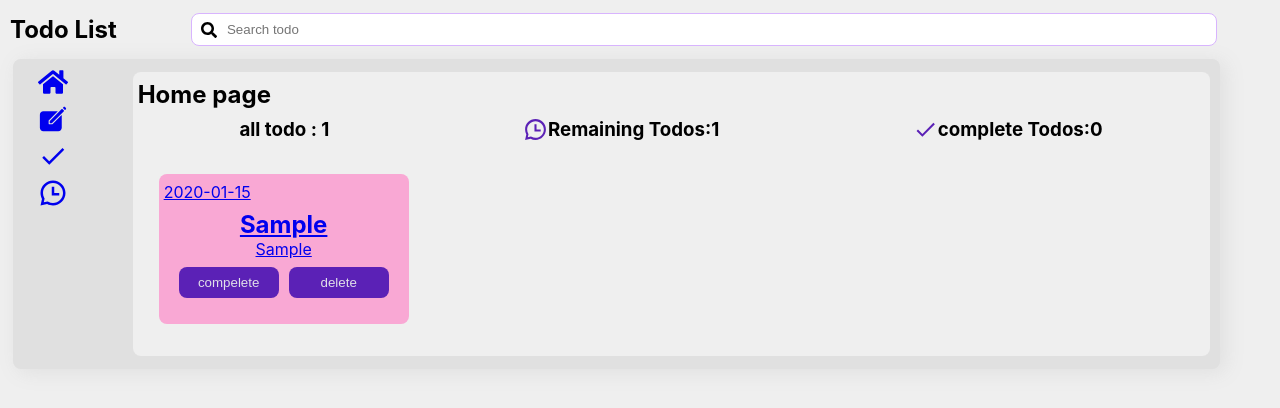
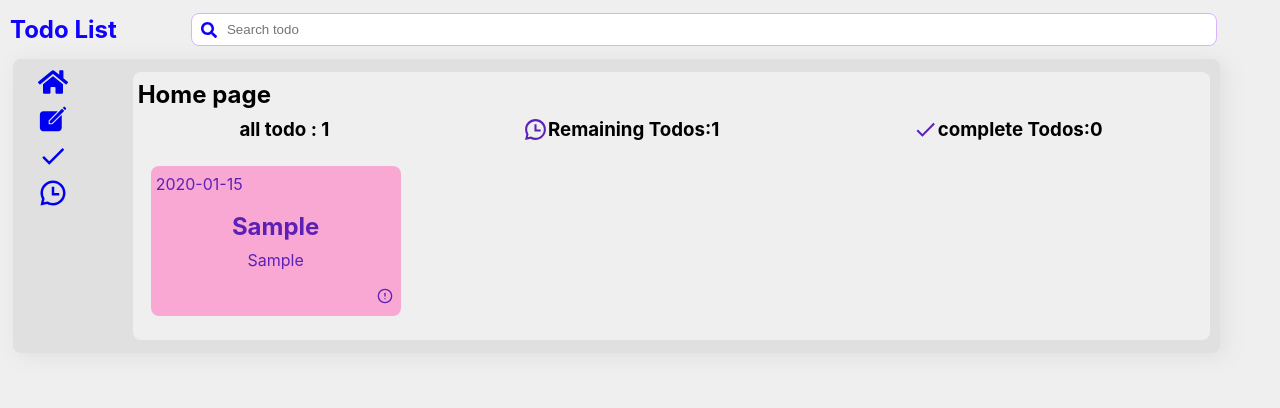
Before and after one commit to alireza921/TodoList-project, a React (Create React App) app: page /newtodo in a window 1280 px wide. Both pictures are taken after typing "2020-01-15", "Sample", "Sample" into the empty fields and a click on the button "create todo". Shown: the top 408 px of the page. Built offline with nearby package versions, Linux system fonts and the light colour scheme.

Commit message:
better styles&action btn on todoDetail

```diff
--- a/src/App.js
+++ b/src/App.js
@@ -1,4 +1,3 @@
-import logo from "./logo.svg";
 import "./App.css";
 import TodoApp from "./components/todoApp/todoApp";
 import { BrowserRouter } from "react-router-dom";
--- a/src/Pages/create todo/newTodo.js
+++ b/src/Pages/create todo/newTodo.js
@@ -1,10 +1,9 @@
 import { useState } from "react";
-import { useNavigate, useLocation, Link } from "react-router-dom";
+import { useNavigate } from "react-router-dom";
 import styles from "./newtodo.module.css";
 const NewTodo = ({ onAddTodo }) => {
   const navigate = useNavigate();
-  const location = useLocation();
-  console.log(location);
+
   const [newTodo, setNewTodo] = useState({
     title: "",
     date: "",
@@ -13,7 +12,7 @@ const NewTodo = ({ onAddTodo }) => {
 
   const changeHandler = (e) => {
     setNewTodo({ ...newTodo, [e.target.name]: e.target.value });
-    console.log(newTodo);
+    // console.log(newTodo);
   };
   const submitHandler = (e) => {
     e.preventDefault();
@@ -25,7 +24,8 @@ const NewTodo = ({ onAddTodo }) => {
     <form onSubmit={submitHandler} className={styles.newTodoForm}>
       <div className={styles.inputContainer}>
         <label> Date </label>
-        <input className={styles.input}
+        <input
+          className={styles.input}
           name='date'
           value={newTodo.date}
           type='date'
@@ -34,7 +34,8 @@ const NewTodo = ({ onAddTodo }) => {
       </div>
       <div className={styles.inputContainer}>
         <label> Title</label>
-        <input className={styles.input}
+        <input
+          className={styles.input}
           type='text'
           name='title'
           value={newTodo.title}
@@ -43,16 +44,18 @@ const NewTodo = ({ onAddTodo }) => {
       </div>
       <div className={styles.inputContainer}>
         <label> describtion </label>
-        <textarea className={styles.input}
+        <textarea
+          className={styles.input}
           type='text'
           name='describtion'
           value={newTodo.describtion}
           onChange={changeHandler}
         />
       </div>
-      {/* <Link to='/' state={newTodo}> */}
-      <button type='submit' className={styles.btn} >create todo</button>
-      {/* </Link> */}
+
+      <button type='submit' className={styles.btn}>
+        create todo
+      </button>
     </form>
   );
 };
--- a/src/Pages/create todo/newtodo.module.css
+++ b/src/Pages/create todo/newtodo.module.css
@@ -13,7 +13,7 @@
     margin: 8px 10px;
     display: flex;
     color: #5b21b6;
-    width: 320px;
+    width: 350px;
     align-content: center;
     align-items: center;
 }
--- a/src/Pages/home/home.js
+++ b/src/Pages/home/home.js
@@ -3,16 +3,16 @@ import { MdDone } from "react-icons/md";
 import { RiChatHistoryLine } from "react-icons/ri";
 import Todo from "../../components/todo/todo";
 
-const Home = ({ todos, onCompeleteTodo , onDelete }) => {
+const Home = ({ todos, onCompeleteTodo, onDelete }) => {
   console.log(todos);
   const compeleteTodoHandler = (id) => {
     onCompeleteTodo(id);
   };
 
   return (
-    <div>
+    <section>
       <h2> Home page </h2>
-      <div className={styles.total}>
+      <header className={styles.total}>
         <h3> all todo : {todos.length} </h3>
         <h3>
           <RiChatHistoryLine className={styles.icon} />
@@ -24,14 +24,18 @@ const Home = ({ todos, onCompeleteTodo , onDelete }) => {
           <span> complete Todos</span>:
           {todos.filter((p) => p.iscompelete).length}
         </h3>
-      </div>
+      </header>
 
-      <div className={styles.homeHolder}>
+      <main className={styles.homeHolder}>
         {todos.map((todo) => (
-          <Todo todo={todo} onCompelete={compeleteTodoHandler} onDelete={onDelete} />
+          <Todo
+            todo={todo}
+            onCompelete={compeleteTodoHandler}
+            onDelete={onDelete}
+          />
         ))}
-      </div>
-    </div>
+      </main>
+    </section>
   );
 };
 
--- a/src/Pages/todoDetail/todoDetail.js
+++ b/src/Pages/todoDetail/todoDetail.js
@@ -1,15 +1,36 @@
-import { useLocation, useParams } from "react-router-dom";
-import Todo from "../../components/todo/todo";
-
-const TodoDetail = () => {
+import { useLocation } from "react-router-dom";
+import styles from "./tododetail.module.css";
+import { BsCalendar3 } from "react-icons/bs";
+const TodoDetail = ({ onCompeleteTodo, onDelete }) => {
   const location = useLocation();
-  console.log(location);
   const todo = location.state;
-  console.log(todo);
   return (
-    <div>
-      <Todo todo={todo} />
-    </div>
+    <section className={styles.todoDetailContainer}>
+      <ul className={styles.list}>
+        <li>
+          <span>
+            <BsCalendar3 />
+          </span>
+          {todo.date}
+        </li>
+        <li>
+          <h4> title : </h4>
+          <h2>{todo.title}</h2>
+        </li>
+        <li>
+          <h4> describtion : </h4>
+          <p> {todo.describtion}</p>
+        </li>
+      </ul>
+      <div className={styles.btnContainer}>
+        <button className={styles.btn} onClick={() => onCompeleteTodo(todo.id)}>
+          {todo.iscompelete ? "Uncomplete" : "Complete"}
+        </button>
+        <button className={styles.btn} onClick={() => onDelete(todo.id)}>
+          delete
+        </button>
+      </div>
+    </section>
   );
 };
 
--- /dev/null
+++ b/src/Pages/todoDetail/tododetail.module.css
@@ -0,0 +1,46 @@
+
+.todoDetailContainer {
+    display: flex;
+    justify-content: space-between;
+    align-items: center;
+    flex-direction: row;
+    flex-wrap: wrap;
+    padding: 5px;
+}
+.list {
+    list-style-type: none;
+    color: #5b21b6;
+}
+.list li {
+    display: flex;
+    flex-direction: row;
+    align-content: center;
+    justify-content: flex-start;
+    align-items: center;
+    margin: 8px 5px;
+}
+
+/* .list>li>h2,p {
+    color: #100ff;
+    padding: 2px 6px;
+} */
+
+/* .todoDetailContainer */
+
+.btnContainer {
+    display: flex;
+    flex-direction: column;
+    justify-content: flex-end;
+    align-items: center;
+}
+.btn {
+    width: 100px;
+    border: none;
+    padding: 8px;
+    margin: 8px 5px;
+    background-color: #5b21b6;
+    color: #e1e0e9;
+    border-radius: 8px;
+    cursor: pointer;
+    outline: none;
+}
--- a/src/components/header/header.module.css
+++ b/src/components/header/header.module.css
@@ -4,7 +4,7 @@
     justify-content: space-between;
     align-items: center;
     margin: 8px 5px;
-
+    color: #1000ff;
 
 }
 
--- a/src/components/todo/todo.js
+++ b/src/components/todo/todo.js
@@ -1,9 +1,14 @@
-import { Link, useParams } from "react-router-dom";
+import { Link } from "react-router-dom";
 import styles from "./todo.module.css";
-const Todo = ({ todo, onCompelete, onDelete }) => {
+import {MdDone} from 'react-icons/md';
+import { FiAlertCircle } from "react-icons/fi";
+const Todo = ({ todo }) => {
   return (
-    <Link key={todo.id} to={`/todo/${todo.id}`} state={todo}>
-      <div className={styles.todoHolder}>
+    <Link
+      className={styles.link}
+      key={todo.id}
+      to={`/todo/${todo.id}`}
+      state={todo}>
       <div
         className={
           todo.iscompelete ? `${styles.compelete}` : `${styles.unCompelete}`
@@ -11,15 +16,7 @@ const Todo = ({ todo, onCompelete, onDelete }) => {
         <p className={styles.date}> {todo.date} </p>
         <h2> {todo.title} </h2>
         <p> {todo.describtion} </p>
-          <div>
-            <button className={styles.btn} onClick={() => onCompelete(todo.id)}>
-              compelete
-            </button>
-            <button className={styles.btn} onClick={() => onDelete(todo.id)}>
-              delete
-            </button>
-          </div>
-        </div>
+        <p className={styles.condition}>{todo.iscompelete ? <MdDone/> : <FiAlertCircle/>}</p>
       </div>
     </Link>
   );
--- a/src/components/todo/todo.module.css
+++ b/src/components/todo/todo.module.css
@@ -1,4 +1,4 @@
-
+/*
 .todoHolder {
     display: flex;
     flex-direction: row;
@@ -7,7 +7,12 @@
     flex-wrap: wrap;
     align-content: center;
     padding: 8px;
+} */
+.link {
+text-decoration: none;
+color: #5b21b6;
 }
+
 .compelete {
     background: #d4deff;
     width: 250px;
@@ -16,8 +21,9 @@
     display: flex;
     flex-direction: column;
     align-items: center;
-    margin:8px 5px;
+    margin: 8px 5px;
     cursor: pointer;
+    justify-content: space-between;
 }
 
 .unCompelete {
@@ -30,6 +36,8 @@
     align-items: center;
     margin:8px 5px;
     cursor: pointer;
+    justify-content: space-between;
+
 }
 
 .date {
@@ -37,14 +45,7 @@
     margin: 8px 5px;
 }
 
-.btn {
-    width: 100px;
-    border: none;
+.condition {
+    align-self: flex-end;
     padding: 8px;
-    margin: 8px 5px;
-    background-color: #5b21b6;
-    color: #e1e0e9;
-    border-radius: 8px;
-    cursor: pointer;
-    outline: none;
 }
--- a/src/components/todoApp/todoApp.js
+++ b/src/components/todoApp/todoApp.js
@@ -1,4 +1,4 @@
-import { Routes, Route } from "react-router-dom";
+import { Routes, Route, useNavigate } from "react-router-dom";
 import NewTodo from "../../Pages/create todo/newTodo";
 import CompeleteTodo from "../../Pages/compelete todo/compelete todo";
 import UnCompeleteTodo from "../../Pages/Uncompelet todo/uncomplete todo";
@@ -9,7 +9,7 @@ import TodoDetail from "../../Pages/todoDetail/todoDetail";
 
 const TodoApp = () => {
   const [todos, setTodo] = useState([]);
-
+  const navigaet = useNavigate();
   function addTodoHandler(newTodo) {
     setTodo([
       ...todos,
@@ -17,38 +17,38 @@ const TodoApp = () => {
     ]);
   }
 
-  const onCompeleteTodo = (id) => {
-    console.log(id);
-    const index = todos.findIndex((p) => p.id === id);
+  const compeleteTodoHandler = (id) => {
+    const index = todos.findIndex((p) => id === p.id);
+
     const selectedTodo = { ...todos[index] };
-    console.log(selectedTodo);
+
     selectedTodo.iscompelete = !selectedTodo.iscompelete;
     const updatedTodos = [...todos];
     updatedTodos[index] = selectedTodo;
     setTodo(updatedTodos);
   };
   const deleteTodoHandler = (id) => {
+    console.log(id);
     const selectedItem = todos.filter((todo) => todo.id !== id);
+    console.log(selectedItem);
     setTodo(selectedItem);
+    navigaet("/");
   };
   // console.log(todos);
 
   return (
     <section>
       <Routes>
+        <Route path='/' element={<Home todos={todos} />} />
         <Route
-          path='/'
+          path='/todo/:id'
           element={
-            <Home
-              todos={todos}
-              onCompeleteTodo={onCompeleteTodo}
+            <TodoDetail
+              onCompeleteTodo={compeleteTodoHandler}
               onDelete={deleteTodoHandler}
             />
           }
         />
-
-        <Route path='/todo/:id' element={<TodoDetail />} />
-
         <Route
           path='/newtodo'
           element={<NewTodo onAddTodo={addTodoHandler} />}
```
Lines whose indentation alone changed are shown as unchanged.
